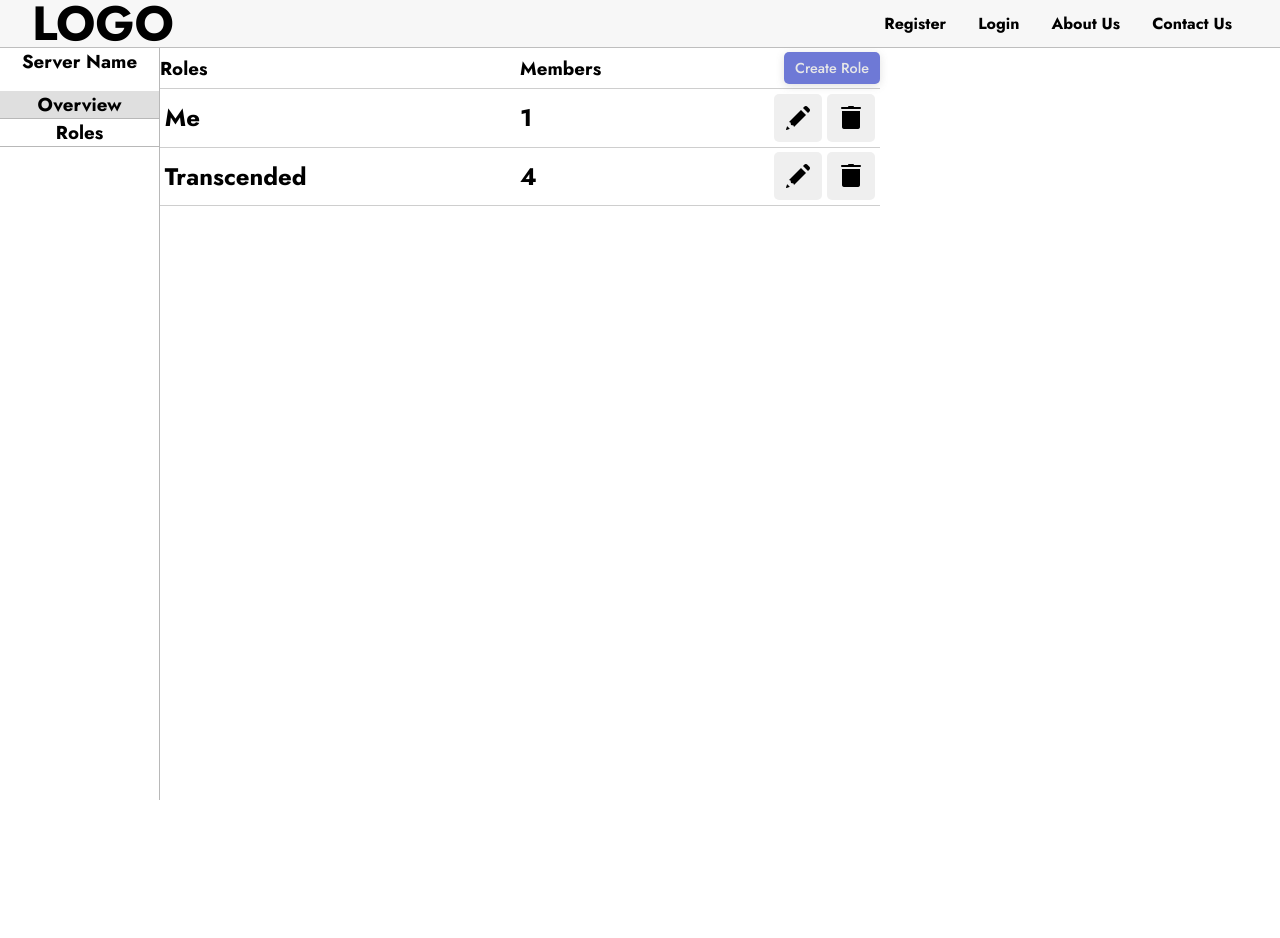
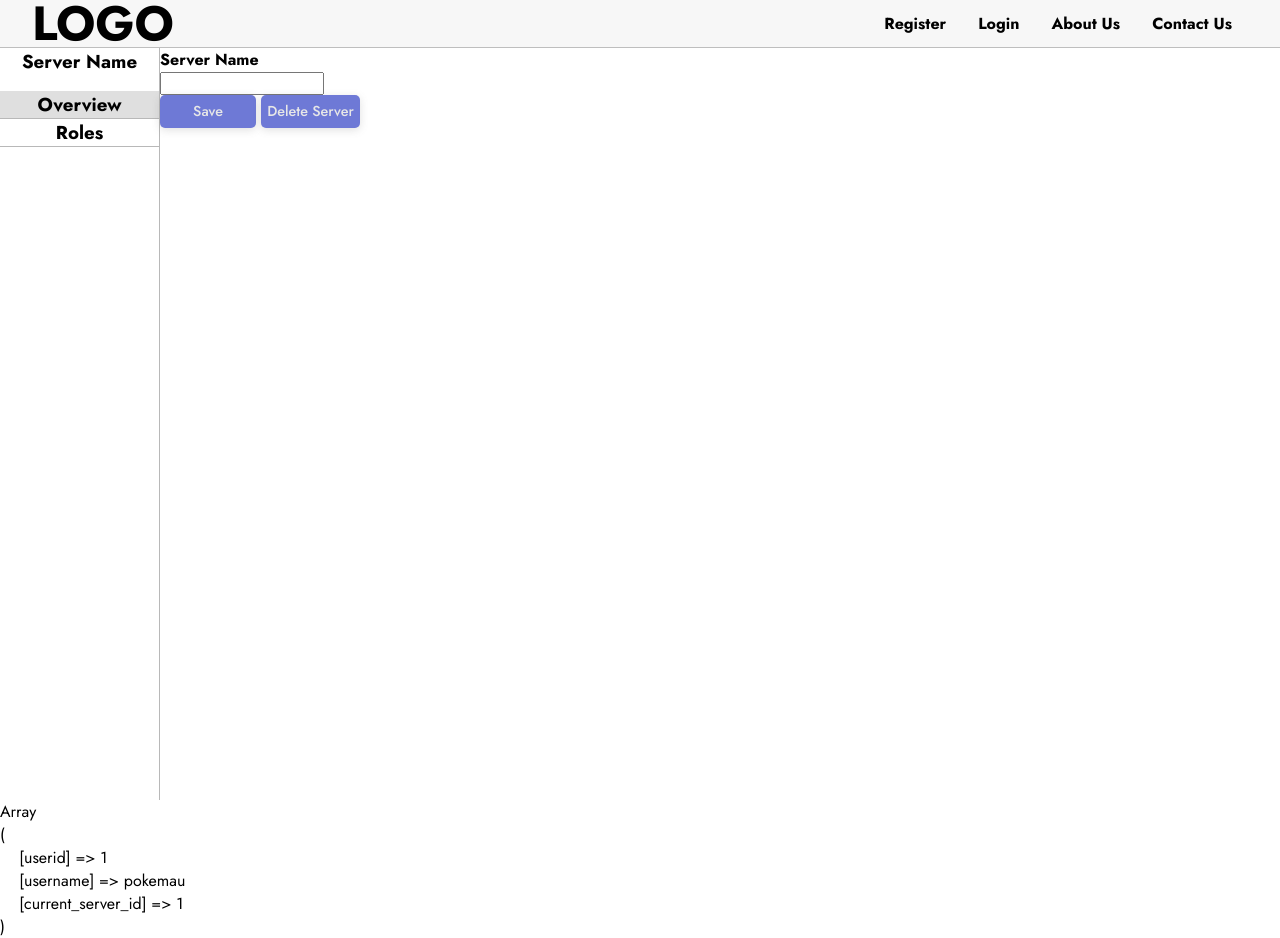
Before and after one commit to pokemau/accord, a PHP site: page /server.php in a window 1280 px wide. Before the commit the page ends 800 px from the top, so only its background shows below. Run offline with PHP 8.4, Linux system fonts and the light colour scheme; a user stored in the database is signed in.

Commit message:
updateUI

```diff
--- a/css/server.css
+++ b/css/server.css
@@ -41,7 +41,8 @@
 }
 
 /*////////////////////////////////// EDIT ROLE MODAL //////////////////////////////////// */
-#role-name-input {
+#edit-role-name-input,
+#create-role-name-input {
   width: 100%;
   font-size: 1rem;
   padding: 0.2rem;
@@ -118,7 +119,8 @@
 
 /*///////////////////////////////// DELETE ROLE MODAL /////////////////////////////////// */
 #delete-role-modal,
-#edit-role-modal {
+#edit-role-modal,
+#create-role-modal {
   width: 20rem;
   top: 50%;
   left: 50%;
--- a/server.php
+++ b/server.php
@@ -21,7 +21,6 @@ if (session_status() === PHP_SESSION_NONE) {
 
 
 //////////// PRINT SESSION VARS
-// echo '<pre>' . print_r($_SESSION, TRUE) . '</pre>';
 
 
 // function showServerRoles($id, $connection) {
@@ -70,7 +69,7 @@ if (session_status() === PHP_SESSION_NONE) {
   <div id="main-cont">
 
     <div id="left-bar">
-      <h3>Server Name</h1>
+      <h3 id="server-name">Server Name</h1>
 
         <div class="server-option hovered" id="server-overview-setting">
           <h3>Overview</h3>
@@ -82,24 +81,20 @@ if (session_status() === PHP_SESSION_NONE) {
     </div>
 
     <div id="main-body">
-      <!-- <h4>Server Name</h4>
+      <h4>Server Name</h4>
 
-      <input type="text">
+      <input type="text" id="edit-server-name-input">
 
       <div id="save-server-name-change-btn">
-        <button>Save</button>
-
+        <button id="save-edit-server-name-btn" class="button">Save</button>
+        <button id="delete-server-btn" class="button">Delete Server</button>
       </div>
 
-      <div id="delete-server-btn">
-        <button>Delete Server</button>
 
-      </div> -->
-
-      <div id="roles-members-cont">
+      <!-- <div id="roles-members-cont">
         <h3 id="roles-title">Roles</h3>
         <h3 id="members-title">Members</h3>
-        <button class="button">Create Role</button>
+        <button id="create-role-btn" class="button">Create Role</button>
       </div>
 
       <div id="roles-cont">
@@ -122,7 +117,7 @@ if (session_status() === PHP_SESSION_NONE) {
             <button id="delete-role-btn"><img src="images/delete_icon.png" alt="Delete Icon"></button>
           </div>
         </div>
-      </div>
+      </div> -->
 
 
     </div>
@@ -144,7 +139,7 @@ if (session_status() === PHP_SESSION_NONE) {
 
     <div>
       <h4>Role Name</h4>
-      <input type="text" name="" id="role-name-input" maxlength="60">
+      <input type="text" name="" id="edit-role-name-input" maxlength="60">
     </div>
 
     <div id="checkboxes-cont">
@@ -156,22 +151,22 @@ if (session_status() === PHP_SESSION_NONE) {
 
         <div class="checkbox-wrapper-2">
           <p>Can Delete Server</p>
-          <input type="checkbox" class="sc-gJwTLC ikxBAC">
+          <input type="checkbox" id="edit-can-delete-server-checkbox" class="sc-gJwTLC ikxBAC">
         </div>
 
         <div class="checkbox-wrapper-2">
           <p>Can Edit Server</p>
-          <input type="checkbox" class="sc-gJwTLC ikxBAC">
+          <input type="checkbox" id="edit-can-edit-server-checkbox" class="sc-gJwTLC ikxBAC">
         </div>
 
         <div class="checkbox-wrapper-2">
           <p>Can Create Channels</p>
-          <input type="checkbox" class="sc-gJwTLC ikxBAC">
+          <input type="checkbox" id="edit-can-create-channel-checkbox" class="sc-gJwTLC ikxBAC">
         </div>
 
         <div class="checkbox-wrapper-2">
           <p>Can Edit Channels</p>
-          <input type="checkbox" class="sc-gJwTLC ikxBAC">
+          <input type="checkbox" id="edit-can-edit-channel-checkbox" class="sc-gJwTLC ikxBAC">
         </div>
       </div>
 
@@ -181,15 +176,59 @@ if (session_status() === PHP_SESSION_NONE) {
     <div>
       <button id="save-edit-role-btn" class="button">Save</button>
       <button id="cancel-edit-role-btn" class="button">Cancel</button>
-
     </div>
 
   </dialog>
 
   <dialog id="create-role-modal">
+    <h3>CREATE ROLE</h3>
+
+    <div>
+      <h4>Role Name</h4>
+      <input type="text" name="" id="create-role-name-input" maxlength="60">
+    </div>
+
+    <div id="checkboxes-cont">
+      <h4>Permissions</h4>
+
+
+      <div id="role-checkboxes-cont">
+
+
+        <div class="checkbox-wrapper-2">
+          <p>Can Delete Server</p>
+          <input type="checkbox" id="create-can-delete-server-checkbox" class="sc-gJwTLC ikxBAC">
+        </div>
+
+        <div class="checkbox-wrapper-2">
+          <p>Can Edit Server</p>
+          <input type="checkbox" id="create-can-edit-server-checkbox" class="sc-gJwTLC ikxBAC">
+        </div>
+
+        <div class="checkbox-wrapper-2">
+          <p>Can Create Channels</p>
+          <input type="checkbox" id="create-can-create-channel-checkbox" class="sc-gJwTLC ikxBAC">
+        </div>
+
+        <div class="checkbox-wrapper-2">
+          <p>Can Edit Channels</p>
+          <input type="checkbox" id="create-can-edit-channel-checkbox" class="sc-gJwTLC ikxBAC">
+        </div>
+      </div>
+
+    </div>
+
+
+    <div>
+      <button id="save-create-role-btn" class="button">Save</button>
+      <button id="cancel-create-role-btn" class="button">Cancel</button>
+    </div>
 
   </dialog>
 
 </body>
 
 </html>
+<?php
+echo '<pre>' . print_r($_SESSION, TRUE) . '</pre>';
+?>
```
